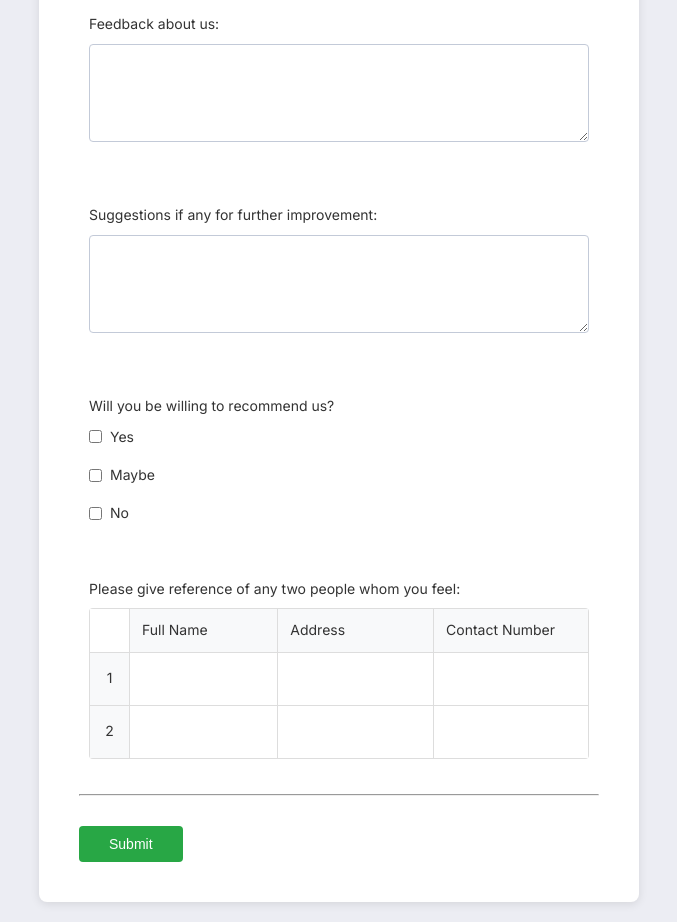
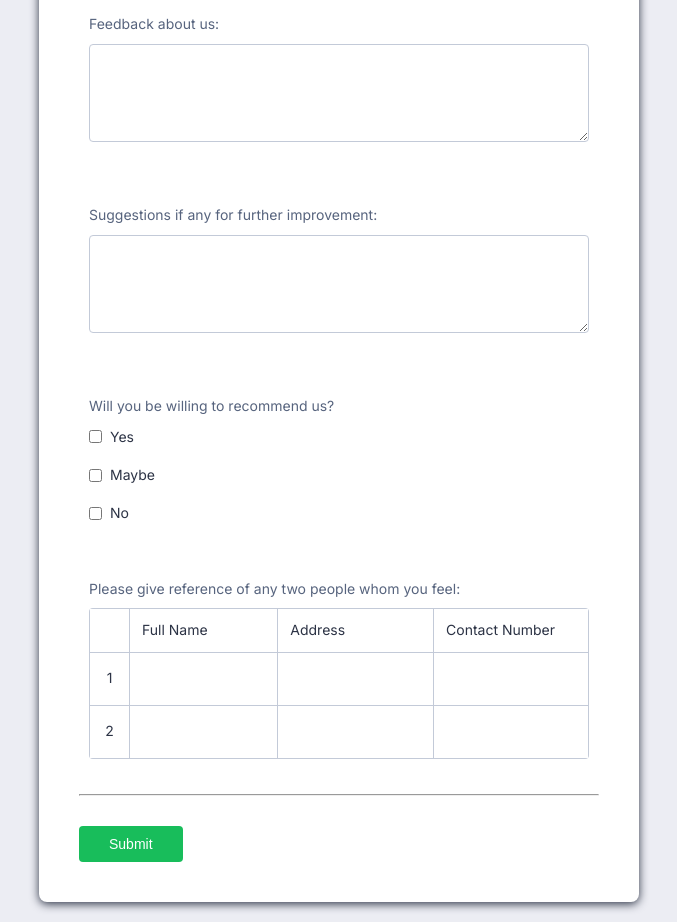
Before and after one commit to Henzel-Podratchyan-TechX/js-task4, a website: page index.html in a window 1280 px wide. Shown: the part 1004-1926 px from the top of the page, without its empty margins (301-978 px from the left). Drawn offline with Linux system fonts and the light colour scheme.

Commit message:
chnaged colors to thair appropariate variables

```diff
--- a/styles/style.css
+++ b/styles/style.css
@@ -64,7 +64,7 @@ body {
     background-color: var(--background-form);
     padding: 40px;
     border-radius: 8px;
-    box-shadow: 0 2px 10px rgba(0, 0, 0, 0.1);
+    box-shadow: 0 2px 10px var(--main-text);
     width: 100%;
     max-width: 600px;
 }
@@ -72,7 +72,7 @@ body {
 h2 {
     font-size: 18px;
     font-weight: normal;
-    color: #333;
+    color: var(--secondary-text);
     margin-bottom: 30px;
 }
 
@@ -85,7 +85,7 @@ h2 {
 label {
     display: block;
     font-size: 14px;
-    color: #333;
+    color: var(--secondary-text);
     margin-bottom: 8px;
     font-weight: normal;
 }
@@ -119,13 +119,13 @@ input[type="email"]:focus,
 select:focus,
 textarea:focus {
     outline: none;
-    border-color: #999;
+    border-color: var(--table-color);
 }
 
 small {
     display: block;
     font-size: 12px;
-    color: #666;
+    color: var(--secondary-text);
     margin-top: 4px;
 }
 
@@ -188,7 +188,7 @@ textarea {
     align-items: center;
     gap: 8px;
     font-size: 14px;
-    color: #333;
+    color: var(--main-text);
     cursor: pointer;
 }
 
@@ -210,31 +210,31 @@ textarea {
 table {
     width: 100%;
     border-collapse: collapse;
-    border: 1px solid #ddd;
+    border: 1px solid var(--table-color);
 }
 
 th, td {
     padding: 10px 12px;
     text-align: left;
-    border: 1px solid #ddd;
+    border: 1px solid var(--table-color);
     font-size: 14px;
 }
 
 th {
-    background-color: #f8f9fa;
+    background-color: var(--background-form);
     font-weight: normal;
-    color: #333;
+    color: var(--main-text);
 }
 
 td {
-    background-color: white;
+    background-color: var(--background-form);
 }
 
 td:first-child {
-    background-color: #f8f9fa;
+    background-color: var(--background-form);
     text-align: center;
     font-weight: normal;
-    color: #333;
+    color: var(--main-text);
     width: 40px;
 }
 
@@ -248,7 +248,7 @@ td:first-child {
 
 .reference-table input[type="text"]:focus {
     outline: none;
-    background-color: #f8f9fa;
+    background-color: var(--background-form);
 }
 
 .submit-section {
@@ -257,8 +257,8 @@ td:first-child {
 }
 
 #submit-btn {
-    background-color: #28a745;
-    color: white;
+    background-color: var(--green-color);
+    color: var(--background-form);
     border: none;
     padding: 10px 30px;
     border-radius: 4px;
@@ -266,7 +266,3 @@ td:first-child {
     cursor: pointer;
     font-family: Arial, sans-serif;
 }
-
-#submit-btn:hover {
-    background-color: #218838;
-}
```
